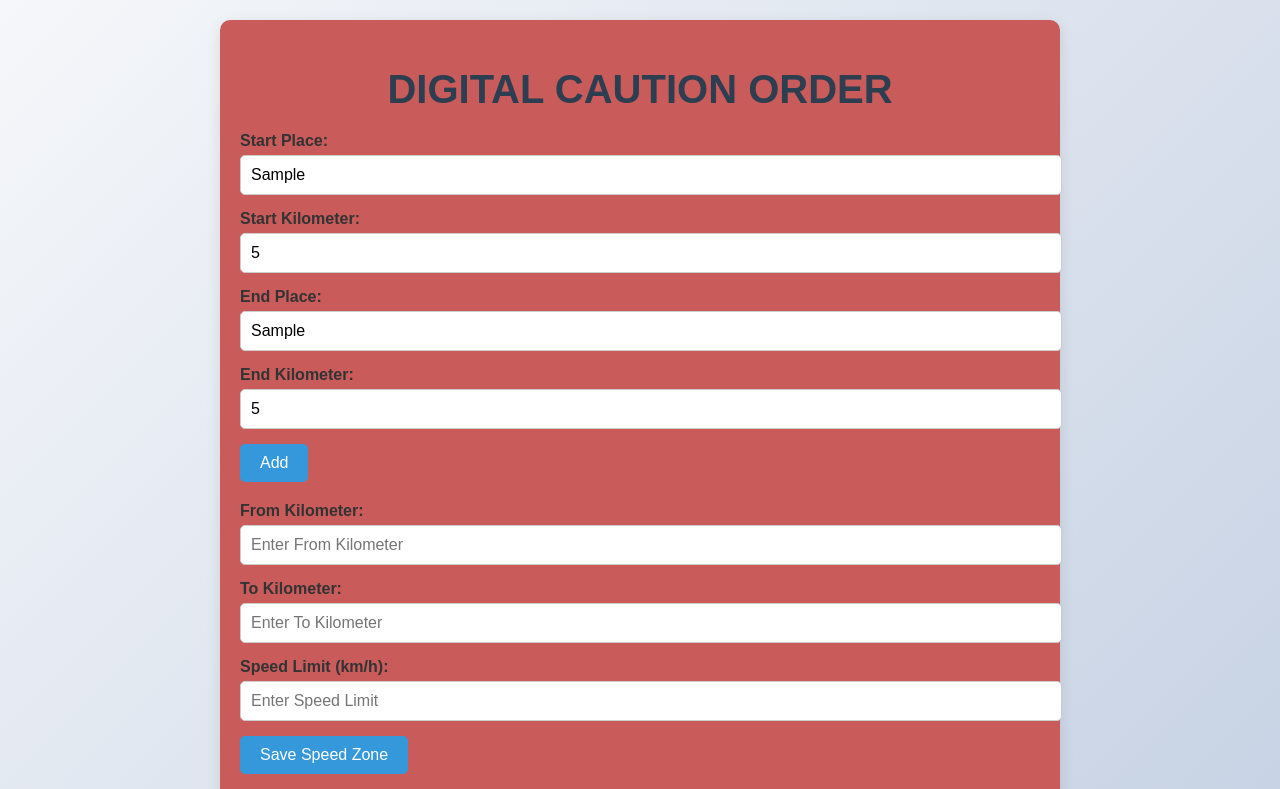
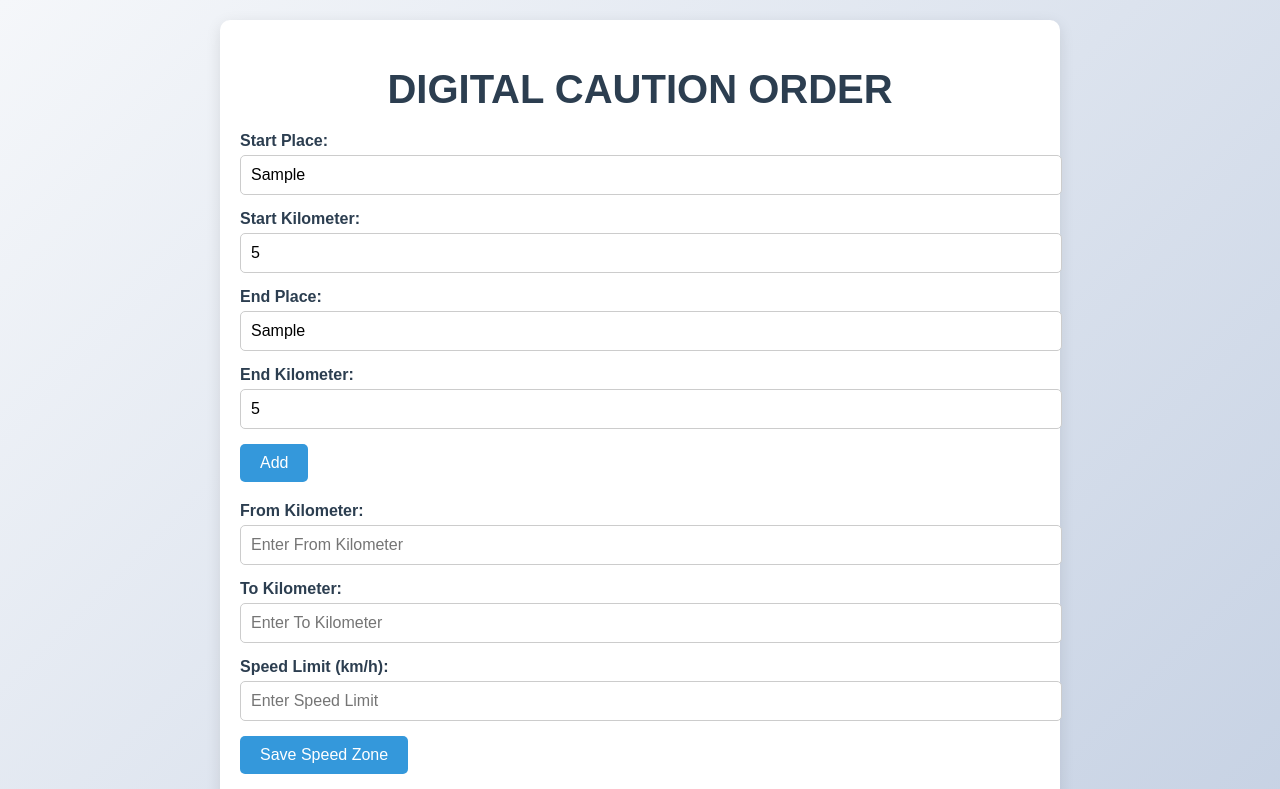
Before and after one commit to SaurabhK29-CR/SaurabhK-project, a plain HTML site: page index.html in a window 1280 px wide. Both pictures are taken after typing "Sample", "5", "Sample", "5" into the empty fields and a click on the button "Add". Shown: the top 789 px of the page. Drawn offline with Linux system fonts and the light colour scheme.

Commit message:
changes committed

```diff
--- a/index.html
+++ b/index.html
@@ -11,6 +11,7 @@
             margin: 0;
             padding: 20px;
             color: #333;
+            overflow-y: auto;
         }
 
         h1 {
@@ -18,22 +19,24 @@
             color: #2c3e50;
             font-size: 2.5rem;
             margin-bottom: 20px;
+            animation: fadeIn 2s ease-in-out;
         }
 
         .container {
             max-width: 800px;
             margin: 0 auto;
-            background: rgb(201, 91, 91);
+            background: #ffffff;
             padding: 20px;
             border-radius: 10px;
             box-shadow: 0 4px 15px rgba(0, 0, 0, 0.1);
+            animation: slideIn 1s ease-in-out;
         }
 
         label {
             font-weight: bold;
             display: block;
             margin-bottom: 5px;
-            text-emphasis-color: BLACK;
+            color: #2c3e50;
         }
 
         input[type="text"], input[type="number"] {
@@ -43,6 +46,11 @@
             border: 1px solid #ccc;
             border-radius: 5px;
             font-size: 1rem;
+            transition: border-color 0.3s ease;
+        }
+
+        input[type="text"]:focus, input[type="number"]:focus {
+            border-color: #3498db;
         }
 
         button {
@@ -53,16 +61,18 @@
             border-radius: 5px;
             cursor: pointer;
             font-size: 1rem;
-            transition: background 0.3s ease;
+            transition: background 0.3s ease, transform 0.3s ease;
         }
 
         button:hover {
             background: #2980b9;
+            transform: scale(1.05);
         }
 
         #speedZoneInputs {
             display: none;
             margin-top: 20px;
+            animation: fadeIn 1s ease-in-out;
         }
 
         #speedZonesList {
@@ -88,7 +98,7 @@
             box-shadow: 0 4px 15px rgba(0, 0, 0, 0.1);
             text-align: center;
             animation: slideIn 0.5s ease;
-            display: none; /* Hidden by default */
+            display: none;
         }
 
         #speedDisplay h2 {
@@ -109,7 +119,7 @@
             border-collapse: collapse;
             margin-top: 20px;
             animation: fadeIn 0.5s ease;
-            display: none; /* Hidden by default */
+            display: none;
         }
 
         #cautionOrderTable th, #cautionOrderTable td {
@@ -361,6 +371,11 @@
             speech.pitch = 1;
             window.speechSynthesis.speak(speech);
         }
+
+        // Function to handle geolocation errors
+        function handleGeolocationError(error) {
+            alert(`Geolocation error: ${error.message}`);
+        }
     </script>
 </body>
 </html>
```
